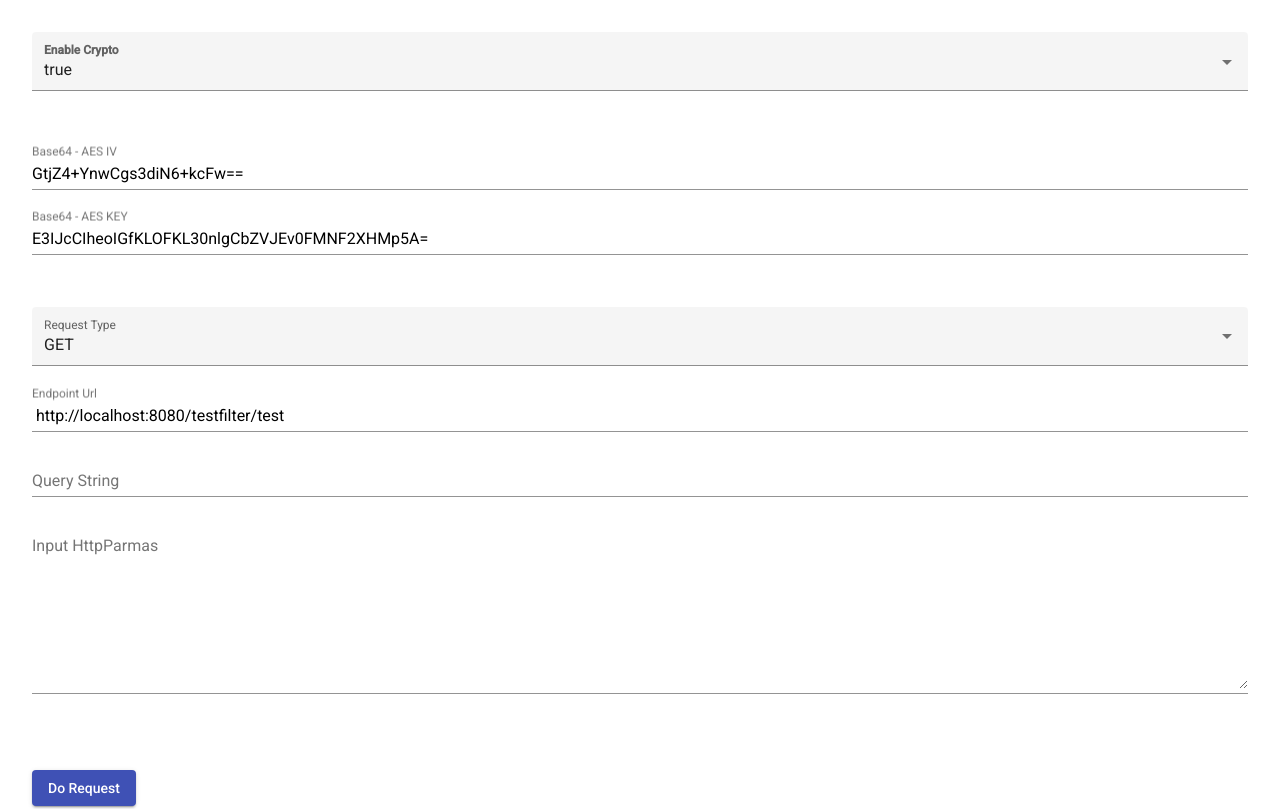
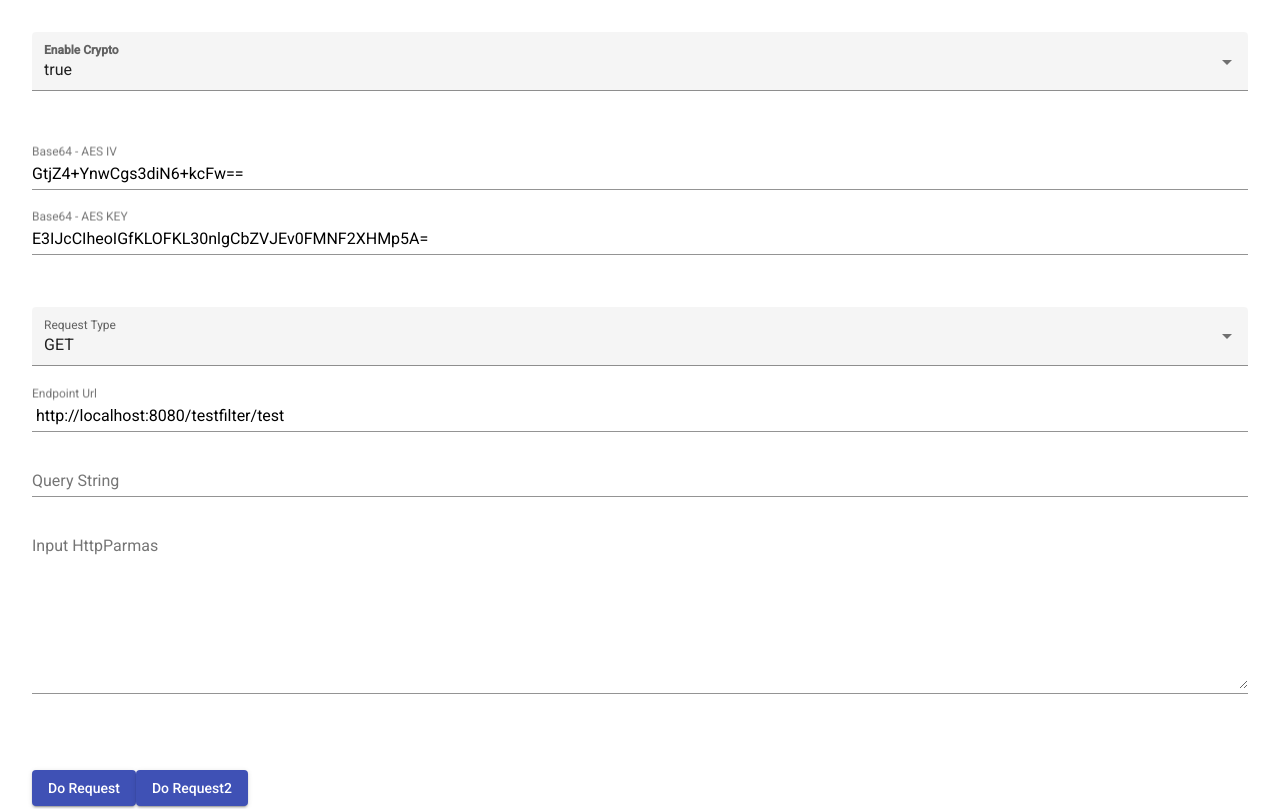
Before and after one commit to simoneparri/EncryptTester, an Angular app: page /home in a window 1280 px wide. Shown: the top 809 px of the page. Built offline with nearby package versions, Linux system fonts and the light colour scheme.

Commit message:
third commit

```diff
--- a/src/app/home/home.component.html
+++ b/src/app/home/home.component.html
@@ -81,9 +81,20 @@
         type="button"
         color="primary"
         style="margin-top: 3.5rem; max-width: 10rem"
+        (click)="doRequest()"
+      >
+        Do Request
+      </button>
+    </div>
+    <div class="cell">
+      <button
+        mat-raised-button
+        type="button"
+        color="primary"
+        style="margin-top: 3.5rem; max-width: 10rem"
         (click)="doRequest2()"
       >
-        Do Request
+        Do Request2
       </button>
     </div>
     <div class="cell">
```
